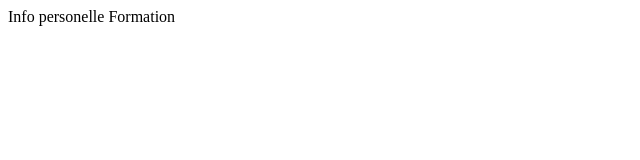
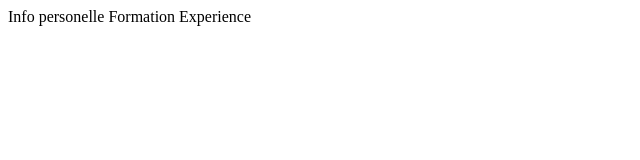
Before and after one commit to aalvarezsz/aalvarezsz.github.io, a plain HTML site: page index.html in a window 1280 px wide. Shown: the full height of the page, 0-640 px from the left. Drawn offline with Linux system fonts and the light colour scheme.

Commit message:
Experience

```diff
--- a/index.html
+++ b/index.html
@@ -12,3 +12,5 @@
 Info personelle
 
 Formation
+
+Experience
```
